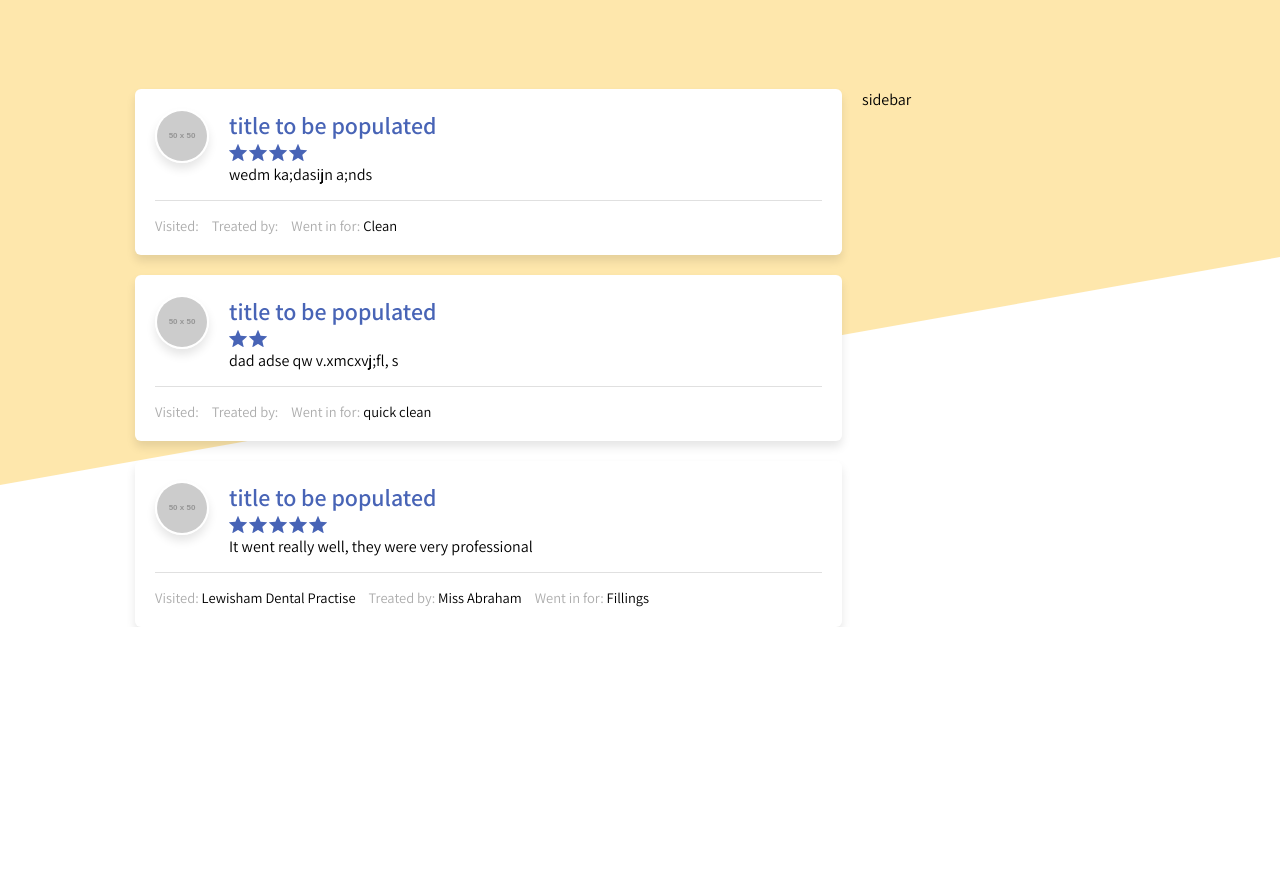
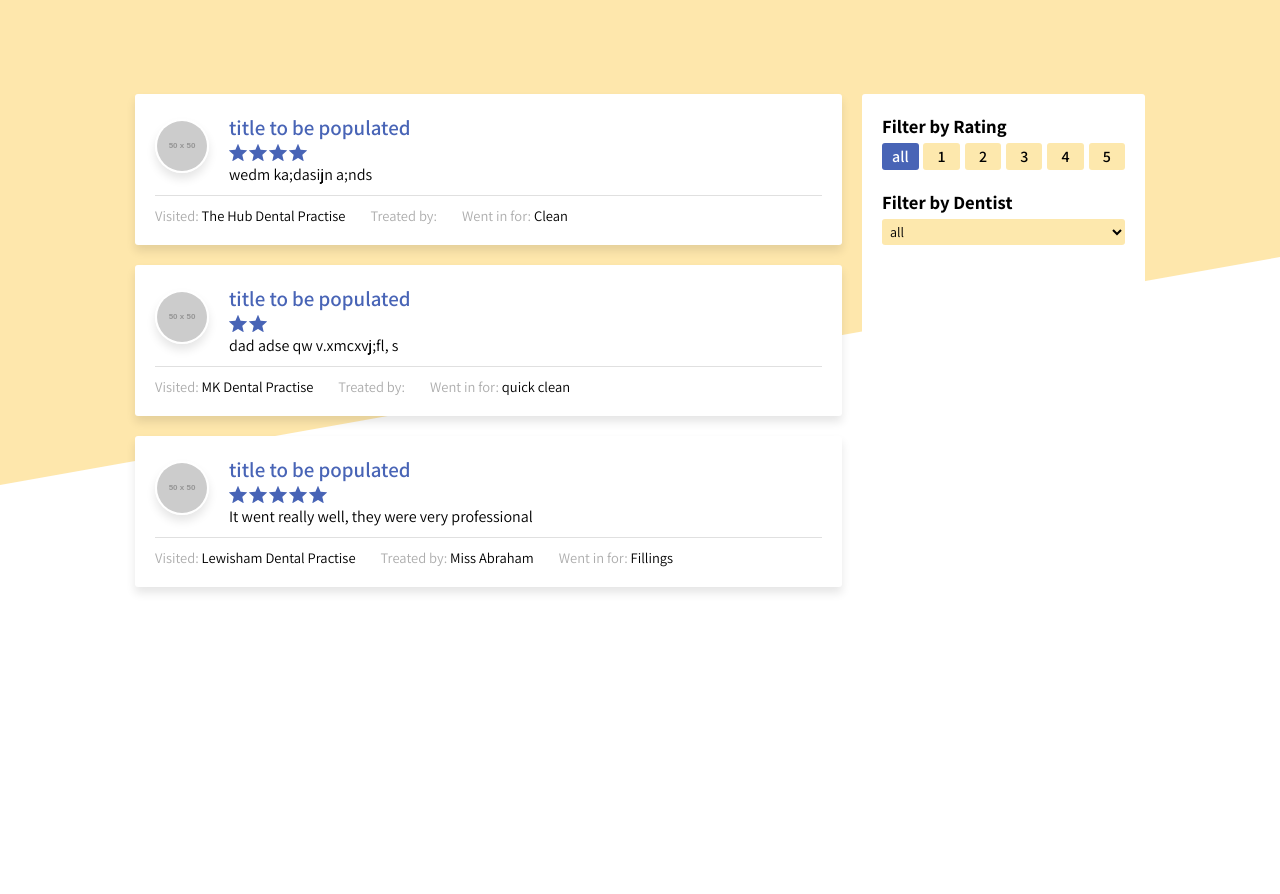
Before and after one commit to Chima42/golden-smiles, a Gatsby site: page / in a window 1280 px wide. Shown: the part 265-1159 px from the top of the page. Before the commit the page ends 892 px from the top, so only its background shows below. Built offline with nearby package versions, Linux system fonts and the light colour scheme; Gatsby itself is replaced by a stand-in of ours; placeholder pictures from the web are drawn by us.

Commit message:
Added filters

```diff
--- a/gatsby-config.ts
+++ b/gatsby-config.ts
@@ -30,7 +30,7 @@ const config: GatsbyConfig = {
           google: [
             {
               family: "Assistant",
-              variants: ["400", "500", "600"],
+              variants: ["400", "500", "600", "700"],
             }
           ],
         },
--- a/src/content/reviews_data.json
+++ b/src/content/reviews_data.json
@@ -7,7 +7,7 @@
     "What operation/ procedure did you go in for?": "Clean",
     "What was the name of the consultant you saw?": "",
     "Thanks {{field:01HDP998W1KYKZGTJKP8PJXMNB}}, what's your email?": "chimaaa@gmail.com",
-    "Which dentist did you visit?": "",
+    "Which dentist did you visit?": "The Hub Dental Practise",
     "Submitted At": "26/10/2023 15:36:21",
     "Token": "ggdbonhmvf93a4cbggdbiapbyyblryab"
   },
@@ -19,7 +19,7 @@
     "What operation/ procedure did you go in for?": "quick clean",
     "What was the name of the consultant you saw?": "",
     "Thanks {{field:01HDP998W1KYKZGTJKP8PJXMNB}}, what's your email?": "chimaaa@gmail.com",
-    "Which dentist did you visit?": "",
+    "Which dentist did you visit?": "MK Dental Practise",
     "Submitted At": "26/10/2023 15:35:04",
     "Token": "0162rqqmzfo8q0162rkbgwxqn5m0br0j"
   },
--- a/src/pages/index.tsx
+++ b/src/pages/index.tsx
@@ -1,4 +1,4 @@
-import * as React from "react"
+import React, { useState } from "react"
 import type { HeadFC, PageProps } from "gatsby"
 import styled from "styled-components"
 import reviewsData from "../content/reviews_data.json"
@@ -11,12 +11,12 @@ interface IReview {
   procedure: string;
   title: string;
   consultant: string;
+  isVisible: boolean;
   dentistName: string;
   date: string;
 }
 
 const IndexPage: React.FC<PageProps> = () => {
-
   const formatJSON = (): IReview[] => {
     return reviewsData.map(data => {
       return {
@@ -27,53 +27,220 @@ const IndexPage: React.FC<PageProps> = () => {
         title: data["Give your review a title"],
         consultant: data["What was the name of the consultant you saw?"],
         dentistName: data["Which dentist did you visit?"],
-        date: data["Submitted At"]
+        date: data["Submitted At"],
+        isVisible: true
       }
     })
   }
 
+  const [sidebarOpen, setSidebarOpen] = useState(false);
+  const [ratingsFilter, setRatingsFilter] = useState([{
+    filter: "all",
+    selected: true
+  },
+  {
+    filter: "1",
+    selected: false
+  },
+  {
+    filter: "2",
+    selected: false
+  },
+  {
+    filter: "3",
+    selected: false
+  },
+  {
+    filter: "4",
+    selected: false
+  },
+  {
+    filter: "5",
+    selected: false
+  }])
+  const [dentistFilter] = useState([{
+    name: "all",
+    selected: true
+  }, ...formatJSON().map(x => ({
+    name: x.dentistName,
+    selected: false
+  }))])
+
+  const [reviewList, setReviewList] = useState<IReview[]>(formatJSON());
+
+  const filterByRating = (rating: string) => {
+    setRatingsFilter(ratingsFilter.map(x => {
+      x.selected = x.filter === rating;
+      return x;
+    }))
+    setReviewList(reviewList.map(x => {
+      if (rating === "all") {
+        x.isVisible = true;
+        return x;
+      }
+      x.isVisible = `${x.rating}` === rating;
+      return x;
+    }))
+  }
+
+  const filterByDentist = (event: any) => {
+    const dentist = event.target.value;
+    setReviewList(reviewList.map(x => {
+      if (dentist === "all") {
+        x.isVisible = true;
+        return x;
+      }
+      x.isVisible = x.dentistName === dentist;
+      return x;
+    }))
+  }
+
+  const handleFilterClick = () => {
+    let copy = !sidebarOpen;
+    setSidebarOpen(copy)
+  }
 
   return (
     <StyledWrapper>
       <StyledHeader>
         <StyledLogo>Golden Smiles</StyledLogo>
-        <StyledButton>write a review</StyledButton>
+        <WriteAReview target="_blank" href="https://bu9ylzbcyhu.typeform.com/to/ehW2GX7Y">write a review</WriteAReview>
       </StyledHeader>
+      {
+        sidebarOpen &&
+        <BlackBg onClick={handleFilterClick} />
+      }
       <StyledMain>
         <StyledHeading> Reviews </StyledHeading>
+        <FilterButton onClick={handleFilterClick}>Filter</FilterButton>
         <ReviewsWrapper>
-          {
-            formatJSON().map(x => (
-              <Review>
+          {reviewList.map((x) => (
+            <Review className={x.isVisible ? "" : "hide"}>
               <ReviewHeader>
                 <StyledImage src="https://placehold.co/50x50" alt="" />
                 <ReviewBody>
                   <StyledReviewTitle>{x.title}</StyledReviewTitle>
                   <StarWrapper>
-                      {
-                        [...Array(x.rating).keys()].map(_ => <Star />)
-                      }
+                    {[...Array(x.rating).keys()].map((_) => (
+                      <Star />
+                    ))}
                   </StarWrapper>
                   <ReviewDescription>{x.yourVisit}</ReviewDescription>
                 </ReviewBody>
               </ReviewHeader>
               <StyledHR />
               <MetaWrapper>
-                  <ReviewMeta>Visited: <span>{x.dentistName}</span> </ReviewMeta>
-                  <ReviewMeta>Treated by: <span>{x.consultant}</span> </ReviewMeta>
-                  <ReviewMeta>Went in for: <span>{x.procedure}</span> </ReviewMeta>
+                <ReviewMeta>
+                  Visited: <span>{x.dentistName}</span>{" "}
+                </ReviewMeta>
+                <ReviewMeta>
+                  Treated by: <span>{x.consultant}</span>{" "}
+                </ReviewMeta>
+                <ReviewMeta>
+                  Went in for: <span>{x.procedure}</span>{" "}
+                </ReviewMeta>
               </MetaWrapper>
             </Review>
-            ))
-          }
+          ))}
         </ReviewsWrapper>
-        <Sidebar>
-          sidebar
+        <Sidebar className={sidebarOpen ? "open" : ""}>
+          <SidebarSection>
+            <h3>Filter by Rating</h3>
+            <RatingsFilterWrapper>
+              {ratingsFilter.map((x) => (
+                <FilterOption
+                  key={x.filter}
+                  className={x.selected ? "ratingActive" : ""}
+                  onClick={() => filterByRating(x.filter)}
+                >
+                  {x.filter}
+                </FilterOption>
+              ))}
+            </RatingsFilterWrapper>
+          </SidebarSection>
+          <SidebarSection>
+            <h3>Filter by Dentist</h3>
+            <DentistDropdown name="dentists" id="dentists" onChange={filterByDentist}>
+              {dentistFilter.map((x, i) => (
+                <option key={i}>{x.name}</option>
+              ))}
+            </DentistDropdown>
+          </SidebarSection>
         </Sidebar>
       </StyledMain>
     </StyledWrapper>
-  )
+  );
 }
+
+const SidebarSection = styled.div`
+  h3 {
+    margin-bottom: 5px;
+  }
+  margin-bottom: 20px;
+`
+
+const BlackBg = styled.div`
+  width: 100%;
+  top: 0;
+  left: 0;
+  position: absolute;
+  width: 100%;
+  background-color: rgba(0,0,0,0.6);
+  height: 100vh;
+`
+
+const FilterButton = styled.div`
+  border-radius: 3px;
+  background-color: #fff;
+  width: 100%;
+  cursor: pointer;
+  font-weight: 600;
+  text-align: center;
+  padding: 15px;
+  font-size: 18px;
+  color: var(--purple);
+  @media only screen and (min-width: 760px) {
+    display: none;
+  }
+`
+
+const RatingsFilterWrapper = styled.div`
+  display: flex;
+  justify-content: space-between;
+`
+
+const DentistDropdown = styled.select`
+  border: none;
+  border-radius: 3px;
+  background-color: #fde8ad;
+  font-size: 16px;
+  padding: 6px 4px;
+  font-size: 14px;
+  width: 100%;
+  &:focus {
+    outline: none;
+  }
+  option {
+    font-size: 16px;
+  }
+  @media only screen and (min-width: 760px) {
+    padding: 3px 4px;
+  }
+`
+
+const FilterOption = styled.span`
+  padding: 6px 10px;
+  background: #fde8ad;
+  text-align: center;
+  font-size: 16px;
+  border-radius: 3px;
+  cursor: pointer;
+  font-weight: 600;
+  flex: 0 0 15%;
+  @media only screen and (min-width: 760px) {
+    padding: 3px 10px;
+  }
+`
 
 const StarWrapper = styled.div`
   display: flex;
@@ -91,6 +258,7 @@ const StarWrapper = styled.div`
 const ReviewHeader = styled.div`
   display: flex;
   gap: 20px;
+  align-items: center;
 `
 
 const ReviewBody = styled.div`
@@ -105,10 +273,32 @@ const ReviewsWrapper = styled.div`
   display: flex;
   flex-direction: column;
   gap: 20px;
+  .hide {
+    display: none;
+  }
 `
 
 const Sidebar = styled.aside`
-
+  transition: all 0.35s ease;
+  position: absolute;
+  background-color: #fff;
+  padding: 20px;
+  left: 0;
+  top: 0;
+  width: 70%;
+  transform: translateX(100vw);
+  height: 100vh;
+  .ratingActive {
+    background-color: var(--purple);
+    color: #fff;
+  }
+  @media only screen and (min-width: 760px) {
+    position: static;
+    transform: translateX(0);
+    width: 100%;
+    padding: 20px;
+    border-radius: 3px;
+  }
 `
 
 const ReviewDescription = styled.p`
@@ -119,34 +309,48 @@ const StyledHeading = styled.h1`
   flex: 100%;
   text-align: center;
   font-size: 55px;
+  grid-column: 1 / 3;
+  margin: 40px 0;
+  font-weight: 700;
+  @media only screen and (min-width: 760px) {
     margin: 90px 0;
-  grid-column: 1 / 3;
-
+  }
 `
 
 const MetaWrapper = styled.div`
   display: flex;
-  gap: 13px;
+  gap: 4px;
+  flex-direction: column;
+  @media only screen and (min-width: 760px) {
+    gap: 25px;
+    flex-direction: row;
+  }
 `
 
 const ReviewMeta = styled.p`
   color: #ADADAD;
   font-size: 14.5px;
+  text-align: left;
   span {
     color: #000;
+  }
+  @media only screen and (min-width: 760px) {
+    span {
+      display: inline;
+    }
   }
 `
 
 const StyledReviewTitle = styled.p`
   color: var(--purple);
-  font-size: 24px;
+  font-size: 21px;
   font-weight: 600;
 `
 
 
 const StyledHR = styled.hr`
   border: none;
-  margin: 15px 0;
+  margin: 10px 0;
   border-bottom: solid 1px rgba(0,0,0,0.4);
   opacity: 0.3;
 `
@@ -162,7 +366,7 @@ const StyledImage = styled.img`
 
 const Review = styled.div`
   background-color: #fff;
-  border-radius: 6px;
+  border-radius: 3px;
   padding: 20px;
   text-align: center;
   box-shadow: 0px 6px 10px rgba(0, 0, 0, 0.1);
@@ -173,6 +377,10 @@ const StyledMain = styled.div`
   width: 100%;
   gap: 20px;
   margin: 0 auto;
+  flex-direction: column;
+  .open {
+    transform: translateX(30vw);
+  }
   @media only screen and (min-width: 760px) {
     display: grid;
     grid-template-columns: 70% 1fr;
@@ -196,15 +404,18 @@ const StyledHeader = styled.header`
   padding: 20px 0;
 `
 
-const StyledButton = styled.button`
+const WriteAReview = styled.a`
   background: #fff;
+  text-decoration: none;
   border: solid 0.13em var(--purple);
   border-radius: 6px;
   padding: 11px 16px;
   font-weight: 600;
   color: var(--purple);
-  cursor: pointer;
   box-shadow: 0px 6px 10px rgba(0, 0, 0, 0.1);
+  &:hover {
+    opacity: 0.8;
+  }
 `
 
 export default IndexPage
--- a/src/styles/global.css
+++ b/src/styles/global.css
@@ -6,11 +6,11 @@
   box-sizing: border-box;
   margin:0;
   padding:0;
-  position: relative;
   font-family: "Assistant";
 }
 
 body {
+  position: relative;
   overflow-x: hidden;
 }
 
@@ -22,6 +22,7 @@ body:before {
   background-color: #FDD05A;
   opacity: 0.5;
 	width: 100%;
+  z-index: -1;
   height: 95vh;
   clip-path: polygon(0 1%, 100% 0%, 100% 70%, 0 100%);
 }
```
Lines whose indentation alone changed are shown as unchanged.
